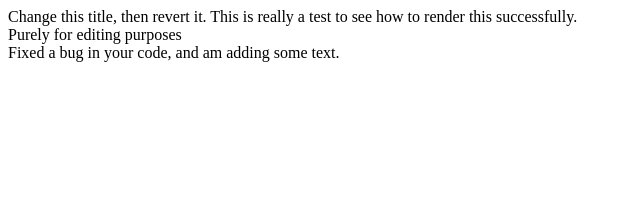
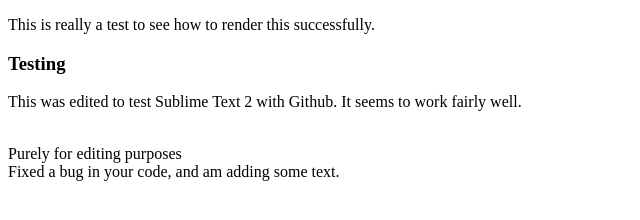
Before and after one commit to wgu-ihcm/bugfree-nemesis, a plain HTML site: page index.html in a window 1280 px wide. Shown: the whole page, without its empty margins (0-640 px from the left). Drawn offline with Linux system fonts and the light colour scheme.

Commit message:
Added content
I added some content to test Sublime Text 2.

```diff
--- a/index.html
+++ b/index.html
@@ -1,12 +1,15 @@
+<!DOCTYPE html>
+<html lang="en">
 <head>
-</title>
-Change this title, then revert it.
-</title>
+	<title>Page title</title>
 </head>
 <body>
-This is really a test to see how to render this successfully.
+	<p>This is really a test to see how to render this successfully.</p>
+	<h3>Testing</h3>
+	<p>This was edited to test Sublime Text 2 with Github. It seems to work fairly well.</p>
 </br>
 Purely for editing purposes
 </br>
 Fixed a bug in your code, and am adding some text.
 </body>
+</html>
```
